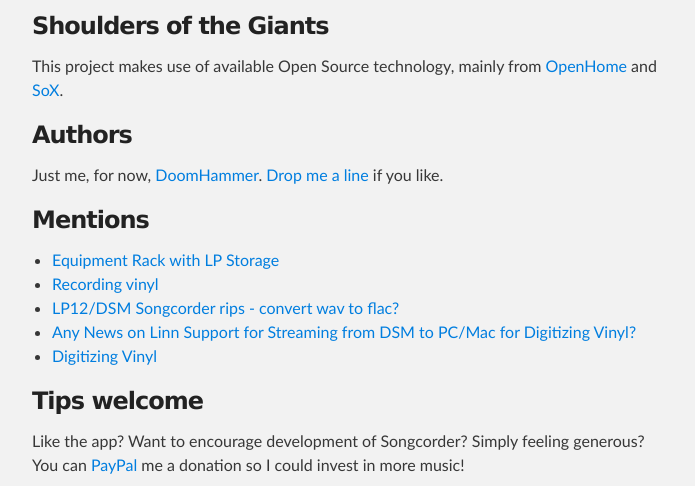
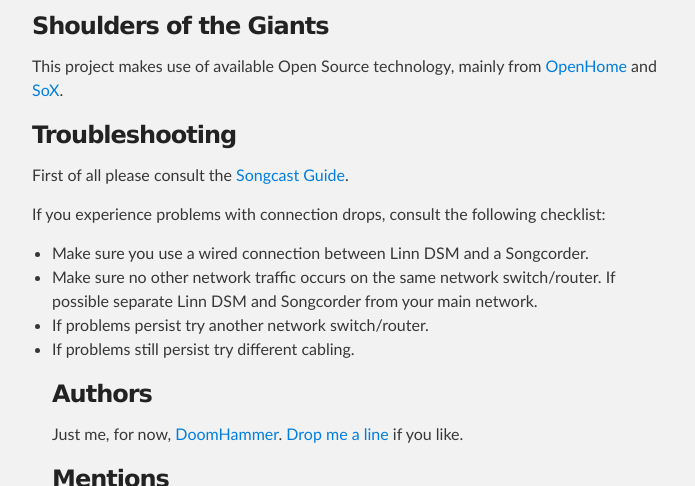
Before and after one commit to DoomHammer/songcorder, a plain HTML site: page index.html in a window 1280 px wide. Shown: the part 1291-1777 px from the top of the page, without its empty margins (288-983 px from the left). Drawn offline with Linux system fonts and the light colour scheme.

Commit message:
Add Troubleshooting section

```diff
--- a/index.html
+++ b/index.html
@@ -68,6 +68,19 @@
 <p>This project makes use of available Open Source technology, mainly from <a href="https://github.com/openhome">OpenHome</a> and <a href="http://sox.sourceforge.net/">SoX</a>.</p>
 
 <h3>
+<a id="troubleshooting" class="anchor" href="#troubleshooting" aria-hidden="true"><span aria-hidden="true" class="octicon octicon-link"></span></a>Troubleshooting</h3>
+
+<p>First of all please consult the <a href="http://docs.linn.co.uk/wiki/index.php/Songcast">Songcast Guide</a>.</p>
+
+<p>If you experience problems with connection drops, consult the following checklist:
+<ul>
+  <li>Make sure you use a wired connection between Linn DSM and a Songcorder.</li>
+  <li>Make sure no other network traffic occurs on the same network switch/router. If possible separate Linn DSM and Songcorder from your main network.</li>
+  <li>If problems persist try another network switch/router.</li>
+  <li>If problems still persist try different cabling.</li>
+</p>
+
+<h3>
 <a id="authors" class="anchor" href="#authors" aria-hidden="true"><span aria-hidden="true" class="octicon octicon-link"></span></a>Authors</h3>
 
 <p>Just me, for now, <a href="https://doomhammer.info">DoomHammer</a>. <a href="mailto:DoomHammerNG+Songcorder@gmail.com">Drop me a line</a> if you like.</p>
```
